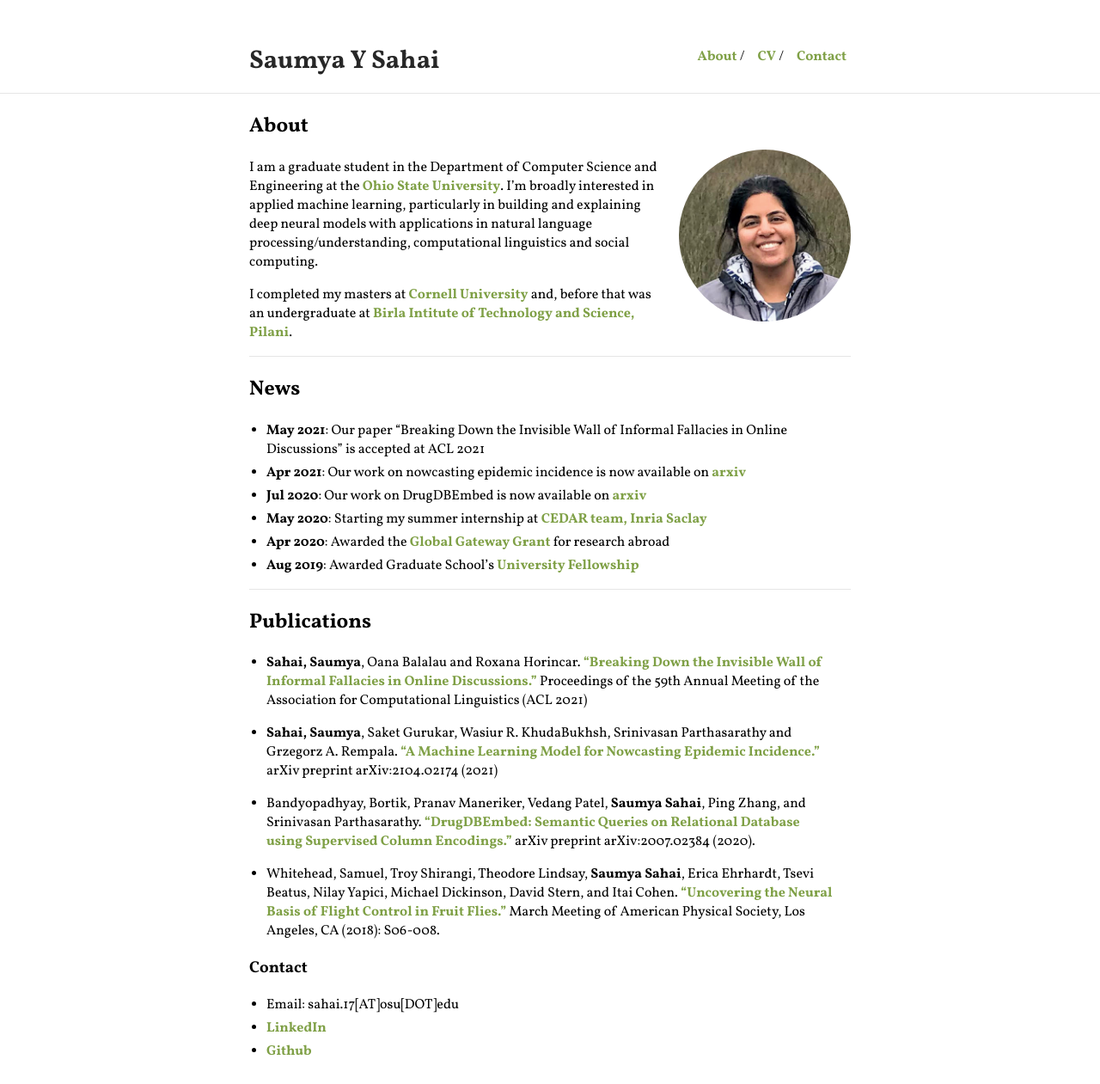
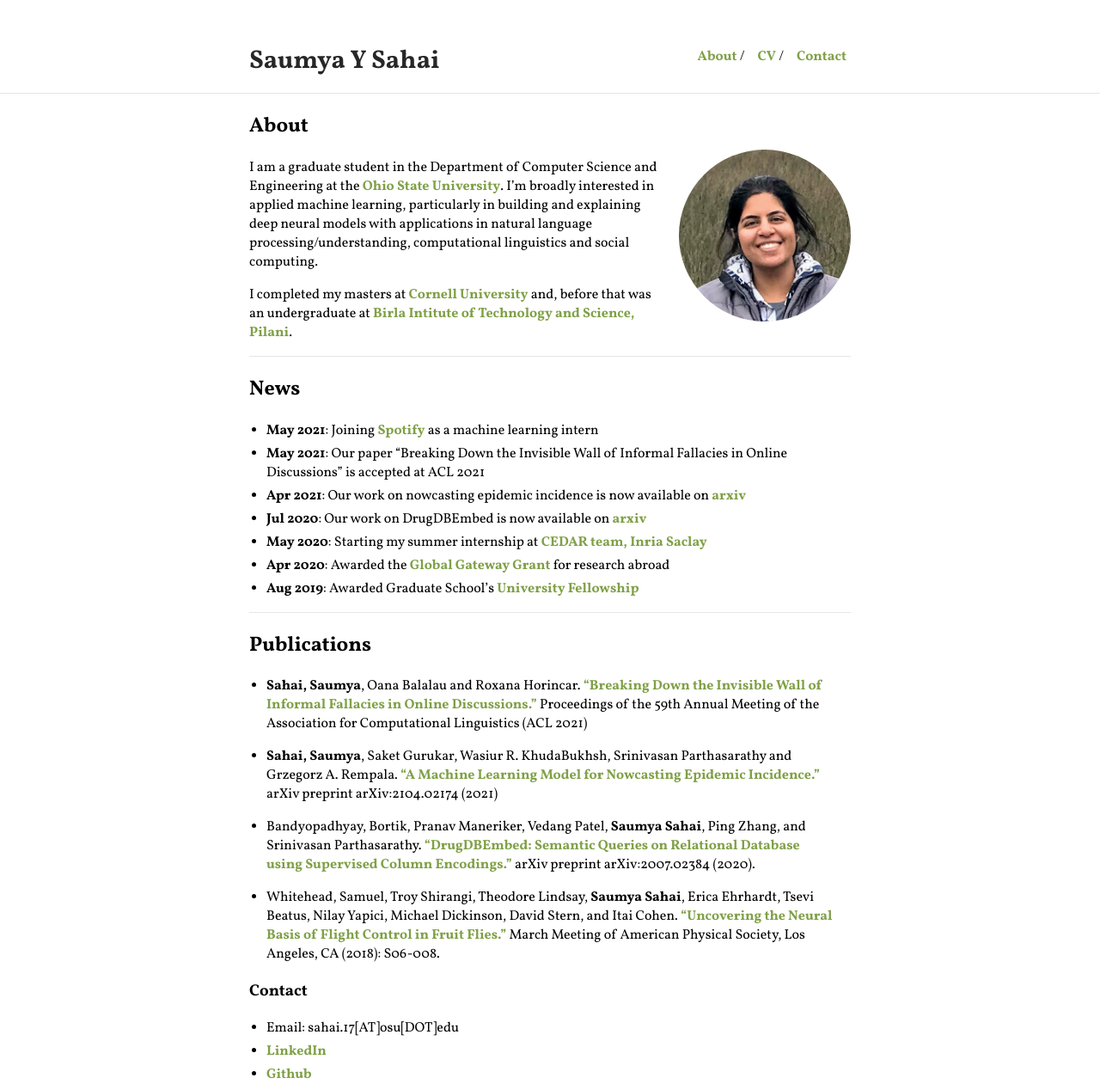
Before and after one commit to sahaisaumya/sahaisaumya.github.io, a Jekyll site: the page built from index.md, in a window 1280 px wide. Shown: the whole page at 86% size. Built offline with Jekyll 4.4.1, drawn with Linux system fonts in a browser that asks for light colours; our own code applies the rules of GitHub Pages for plain Markdown files; before the commit the page ends 1234 px from its top, so only the background shows below that.

Commit message:
Update index.md

```diff
--- a/index.md
+++ b/index.md
@@ -14,6 +14,7 @@ I completed my masters at [Cornell University](https://www.cornell.edu/) and, be
 
 ## News
 
+* **May 2021**: Joining [Spotify](https://www.spotify.com/) as a machine learning intern
 * **May 2021**: Our paper "Breaking Down the Invisible Wall of Informal Fallacies in Online Discussions" is accepted at ACL 2021
 * **Apr 2021**: Our work on nowcasting epidemic incidence is now available on [arxiv](https://arxiv.org/pdf/2104.02174.pdf)
 * **Jul 2020**: Our work on DrugDBEmbed is now available on [arxiv](https://arxiv.org/pdf/2007.02384.pdf)
```
